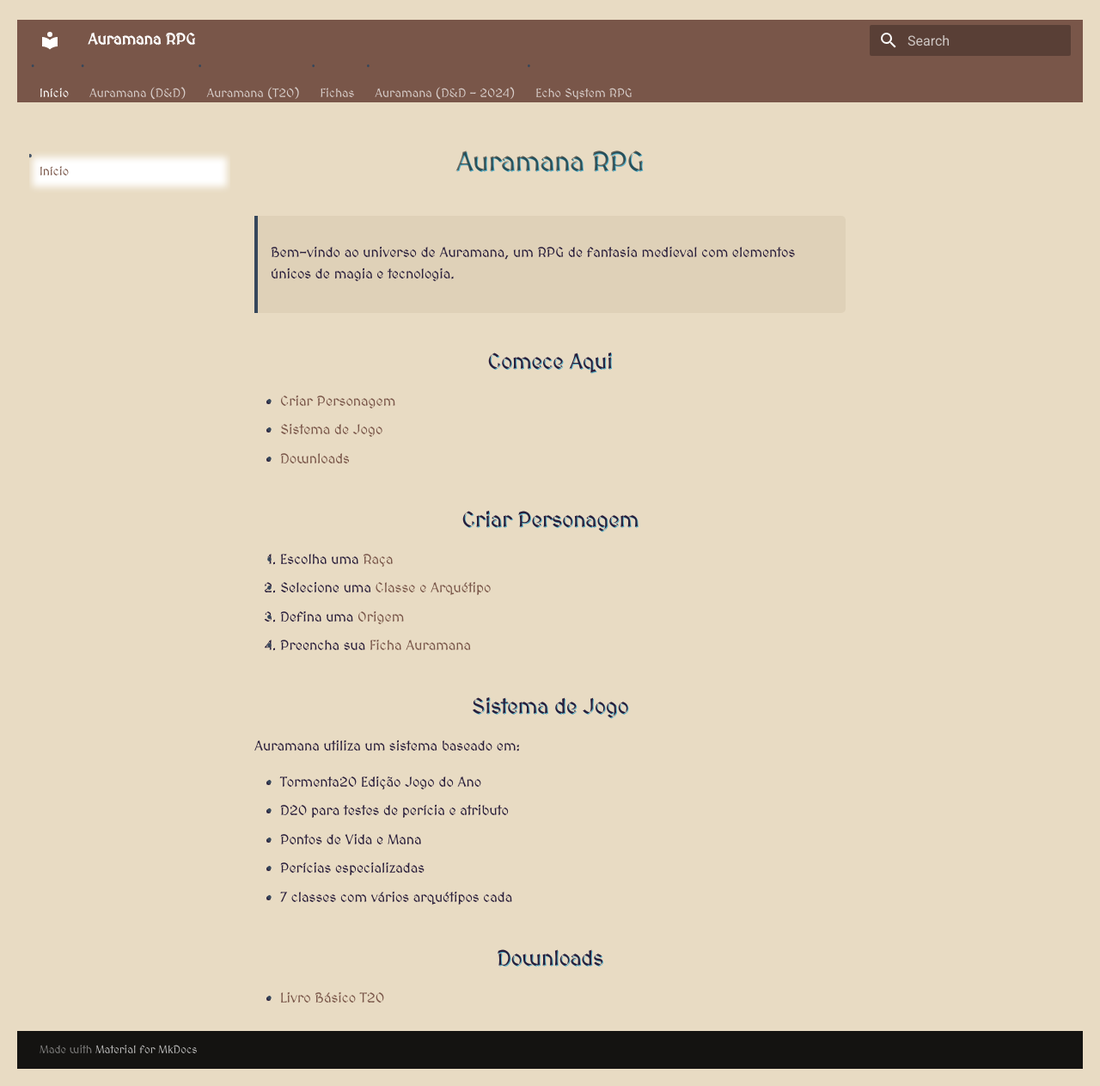
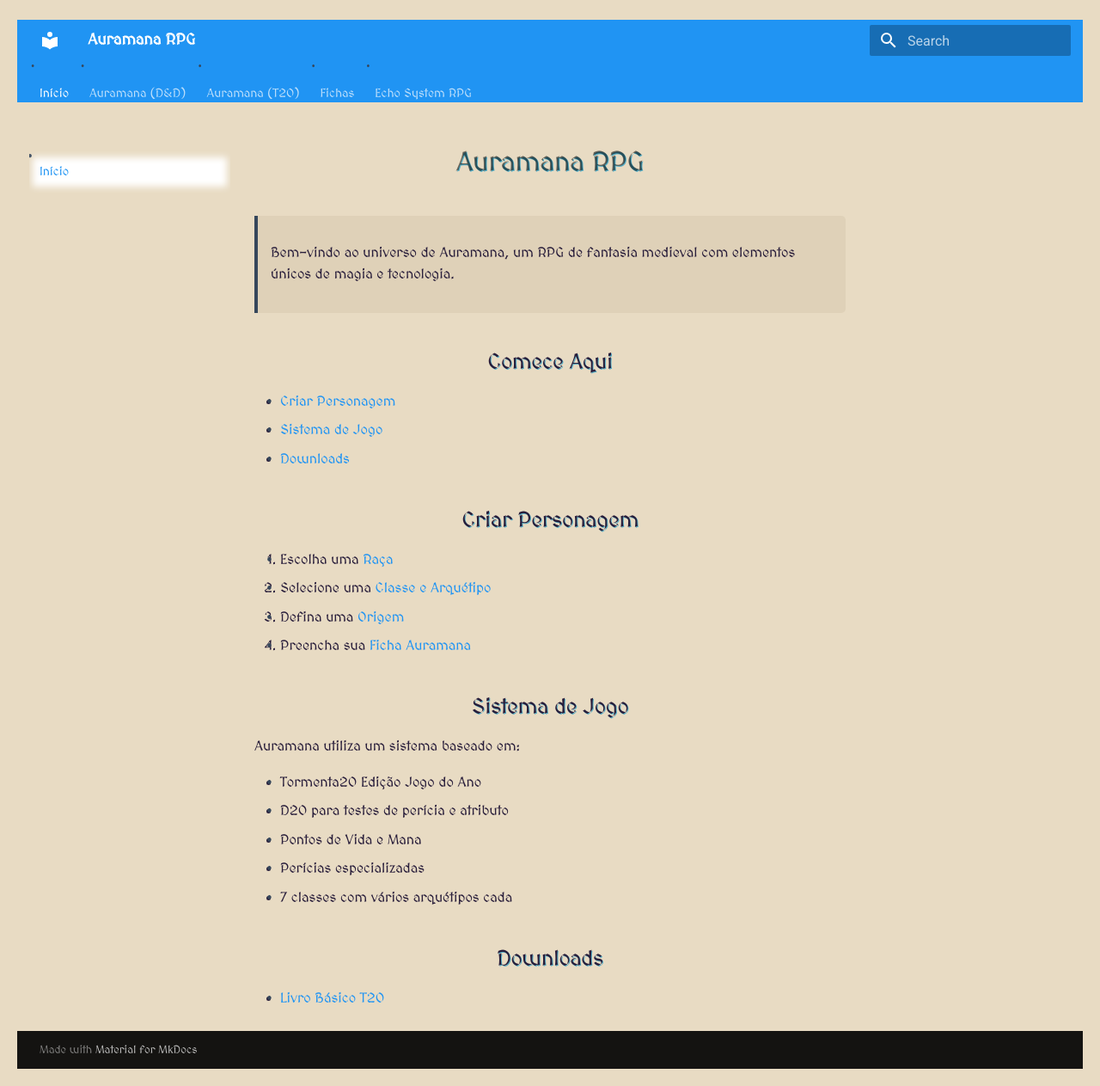
Before and after one commit to ozyssj/auramana-rpg, an MkDocs documentation site: the page built from docs/indice.md, in a window 1280 px wide and 1263 px high. Shown: the whole window at 86% size. Built offline with MkDocs 1.6.1 and Material for MkDocs 9.7.7, drawn with Linux system fonts in a browser that asks for light colours.

Commit message:
new directory

```diff
--- a/mkdocs.yml
+++ b/mkdocs.yml
@@ -5,8 +5,8 @@ theme:
     - navigation.tabs
     - navigation.indexes
   palette:
-    primary: 'brown'
-    accent: 'deep orange'
+    primary: 'blue'
+    accent: 'light blue'
 
 nav:
   - Início: indice.md
@@ -38,7 +38,6 @@ nav:
     - Ficha D&D: fichas/ficha-dnd.md
     - Ficha T20: fichas/ficha-t20.md
     - Ficha Pathfinder 2ed: fichas/ficha-pf2.md
-  - Auramana (D&D - 2024): auramana-dnd.md
   - Echo System RPG:
     - General Rules: echosystem/echo-system.md
     - Rolling Skills: echosystem/rolling-skills.md
```
